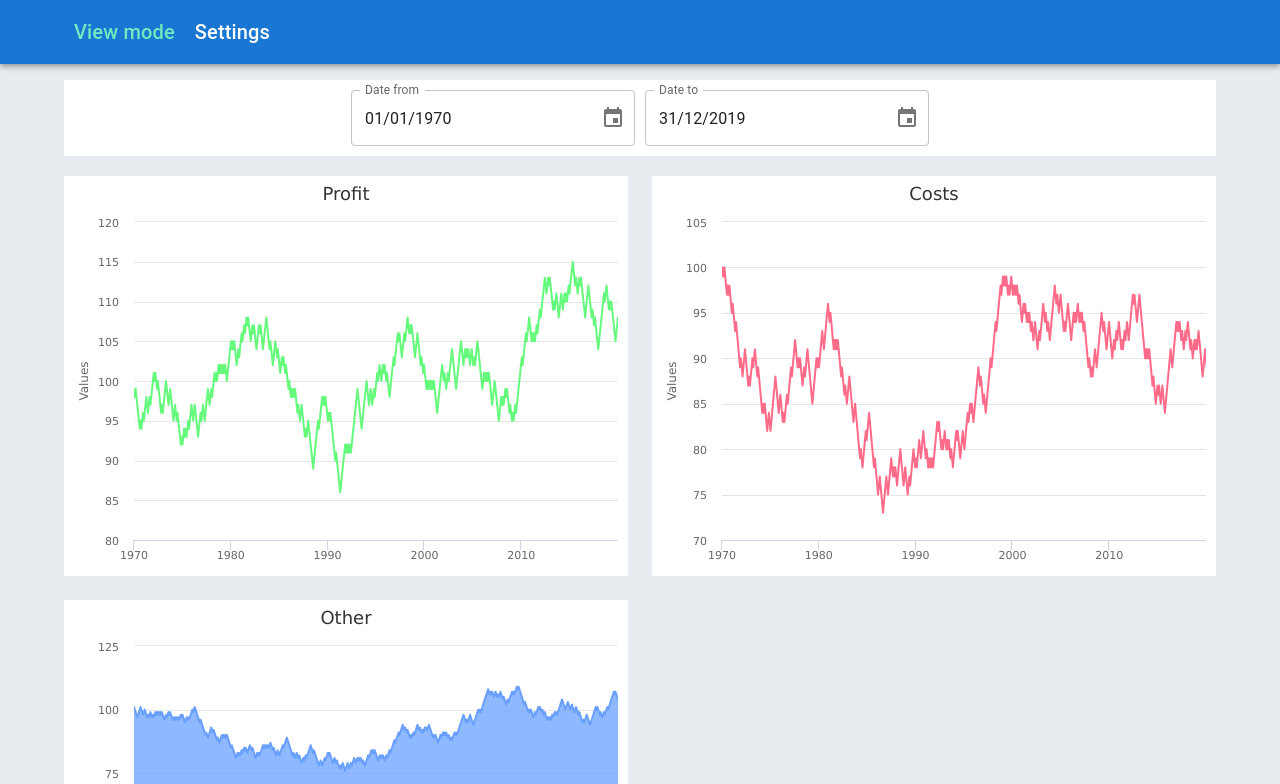
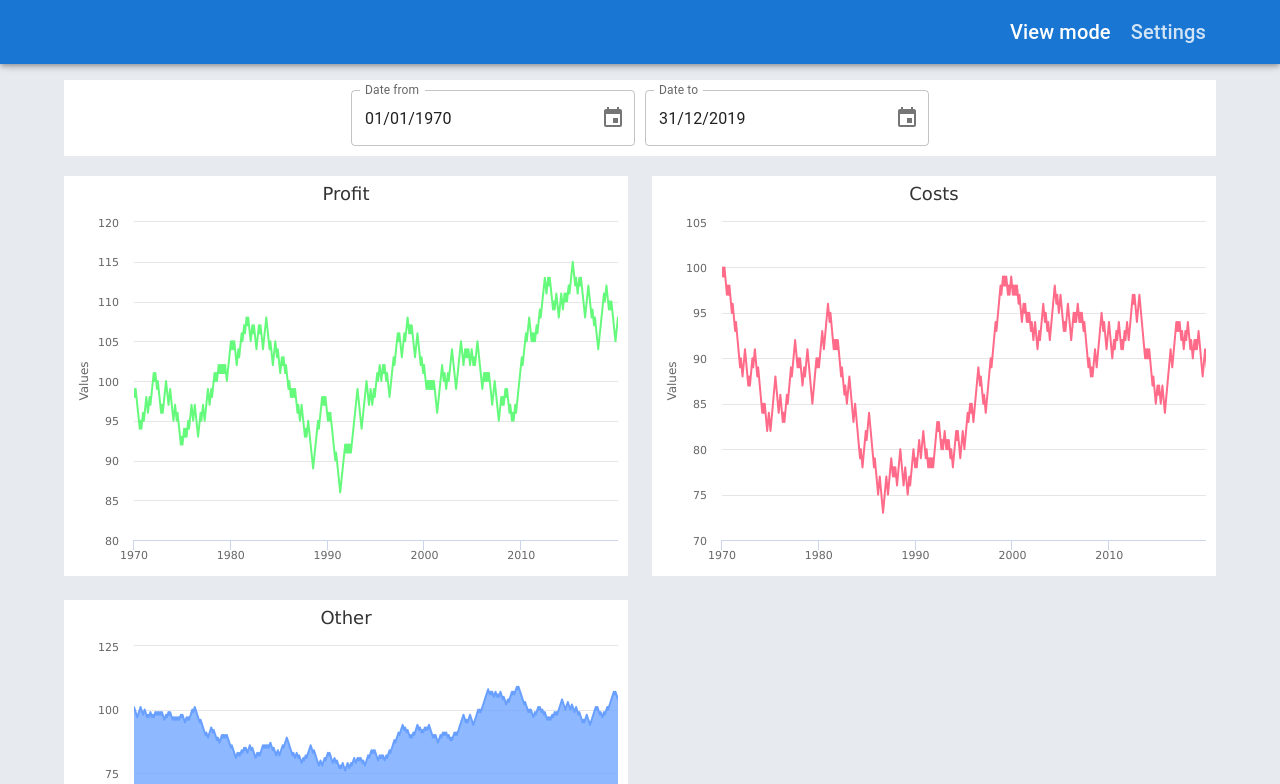
Before and after one commit to Egas099/test-natlex-front, a React (Create React App) app: page /view_mode in a window 1280 px wide. Shown: the top 784 px of the page. Built offline with nearby package versions, Linux system fonts and the light colour scheme.

Commit message:
fix AppBar made stycky

```diff
--- a/src/components/Header/index.module.css
+++ b/src/components/Header/index.module.css
@@ -1,9 +1,15 @@
+#navBar {
+    display: flex;
+    flex-direction: row;
+    justify-content: end;
+}
+
 .link {
-    color: rgba(255, 255, 255, 1);
+    color: rgba(255, 255, 255, 0.8);
     text-decoration: none;
     padding: 0 10px;
 }
 
 .activeLink {
-    color:  #70EABF;
+    color: white;
 }
--- a/src/components/Header/index.tsx
+++ b/src/components/Header/index.tsx
@@ -1,4 +1,4 @@
-import { AppBar, Toolbar, Typography, Container } from '@mui/material';
+import { AppBar, Toolbar, Typography, Container, Box } from '@mui/material';
 import { NavLink } from 'react-router-dom';
 import styles from './index.module.css';
 const Header = () => {
@@ -6,9 +6,9 @@ const Header = () => {
         `${styles.link} ${isActive ? styles.activeLink : ''}`;
 
     return (
-        <AppBar position="static">
-            <Toolbar>
-                <Container maxWidth="lg">
+        <AppBar position="sticky">
+            <Toolbar id={styles.header}>
+                <Container maxWidth="lg" id={styles.navBar}>
                     <NavLink to="/view_mode" className={linkClasses}>
                         <Typography variant="h6" component="span">
                             View mode
```
